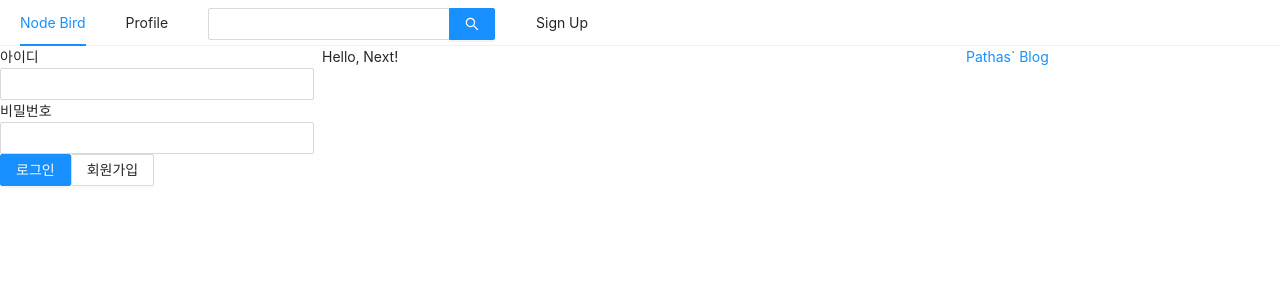
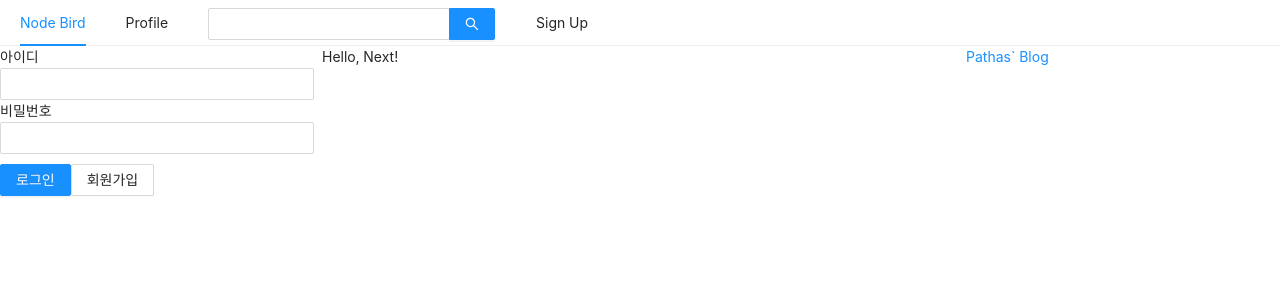
Before and after one commit to pathas1126/next-node, a Next.js app in the folder front/: page / in a window 1280 px wide. Shown: the top 300 px of the page. Built offline with nearby package versions, Linux system fonts and the light colour scheme.

Commit message:
Use useMemo, styled-components instead of inline-style for optimization

```diff
--- a/front/components/AppLayout.js
+++ b/front/components/AppLayout.js
@@ -4,6 +4,11 @@ import Link from "next/link";
 import { Menu, Input, Row, Col } from "antd";
 import UserProfile from "./UserProfile";
 import LoginForm from "./LoginForm";
+import styled from "styled-components";
+
+const SearchInput = styled(Input.Search)`
+  vertical-align: middle;
+`;
 
 const AppLayout = ({ children }) => {
   const [isLoggedIn, setIsLoggedIn] = useState(false);
@@ -23,7 +28,7 @@ const AppLayout = ({ children }) => {
           </Link>
         </Menu.Item>
         <Menu.Item>
-          <Input.Search enterButton style={{ verticalAlign: "middle" }} />
+          <SearchInput enterButton />
         </Menu.Item>
         <Menu.Item>
           <Link href="/signup">
--- a/front/components/LoginForm.js
+++ b/front/components/LoginForm.js
@@ -1,6 +1,11 @@
-import React, { useState, useCallback } from "react";
+import React, { useState, useCallback, useMemo } from "react";
 import { Form, Input, Button } from "antd";
 import Link from "next/link";
+import styled from "styled-components";
+
+const ButtonWrapper = styled.div`
+  margin-top: 10px;
+`;
 
 const LoginForm = () => {
   const [id, setId] = useState("");
@@ -16,6 +21,10 @@ const LoginForm = () => {
     const { value } = e.target;
     setPassword(value);
   }, []);
+
+  // styled-components 가 싫다면 useMemo를 통해서 값을 캐싱
+  // const style = useMemo(() => ({ marginTop: 10 }), []);
+  // 리렌더링해도 같은 객체가 유지됨
 
   return (
     <Form>
@@ -33,7 +42,9 @@ const LoginForm = () => {
           onChange={onChangePassword}
         />
       </div>
-      <div>
+      {/* style을 인라인으로 작성하게 되면 {} !== {} 이기 때문에 불필요한 리렌더링 발생!!!
+      객체는 새로 생성될 때마다 서로 다른 것으로 취급됨 => 성능이 아주 중요할 때가 아니면 집착할 필요는 없음 */}
+      <ButtonWrapper style={{ marginTop: 10 }}>
         <Button type="primary" htmlType="submit" loading={false}>
           로그인
         </Button>
@@ -42,7 +53,7 @@ const LoginForm = () => {
             <Button>회원가입</Button>
           </a>
         </Link>
-      </div>
+      </ButtonWrapper>
     </Form>
   );
 };
```
